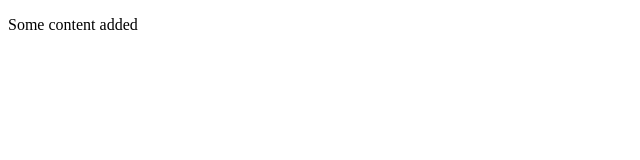
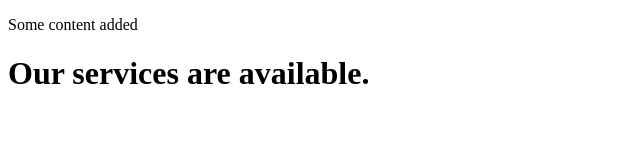
Before and after one commit to FaridaKINGUELEOUA/Gym-Git-Exercise-Solutions, a plain HTML site: page services.html in a window 1280 px wide. Shown: the whole page, without its empty margins (0-640 px from the left). Drawn offline with Linux system fonts and the light colour scheme.

Commit message:
Update in services

```diff
--- a/services.html
+++ b/services.html
@@ -7,5 +7,6 @@
 </head>
 <body>
     <p>Some content added</p>
+    <h1>Our services are available.</h1>
 </body>
 </html>
```
